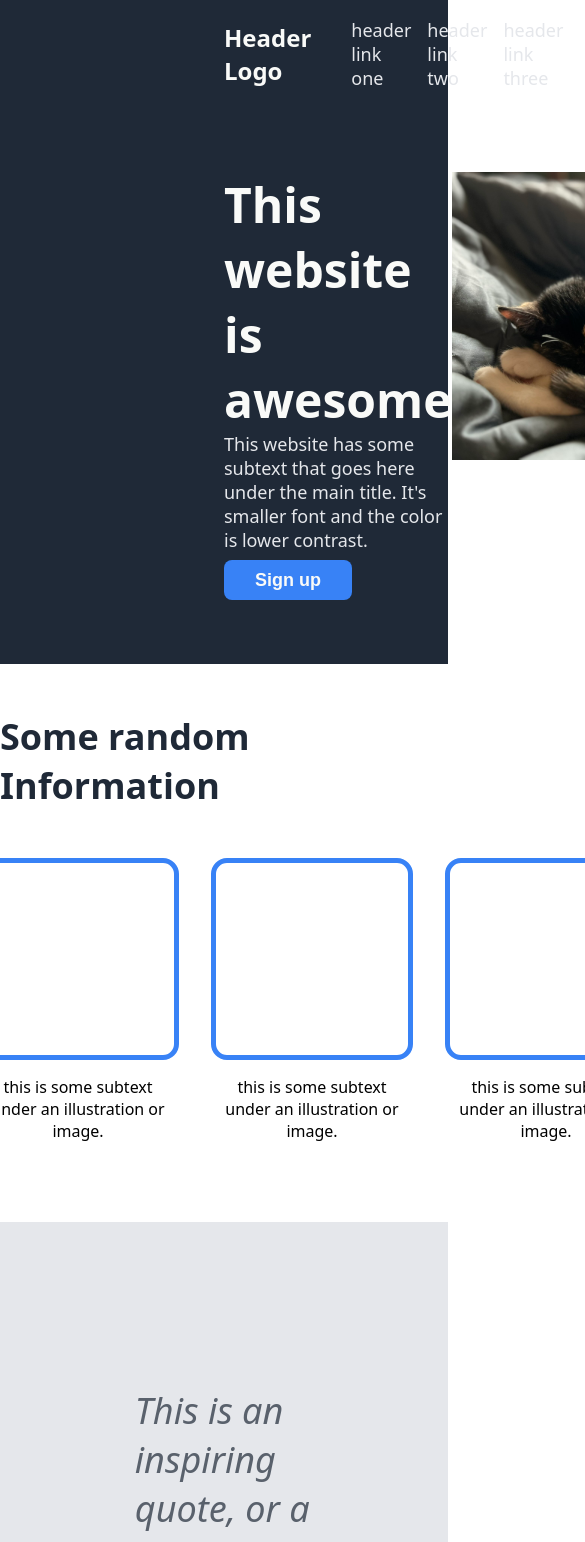
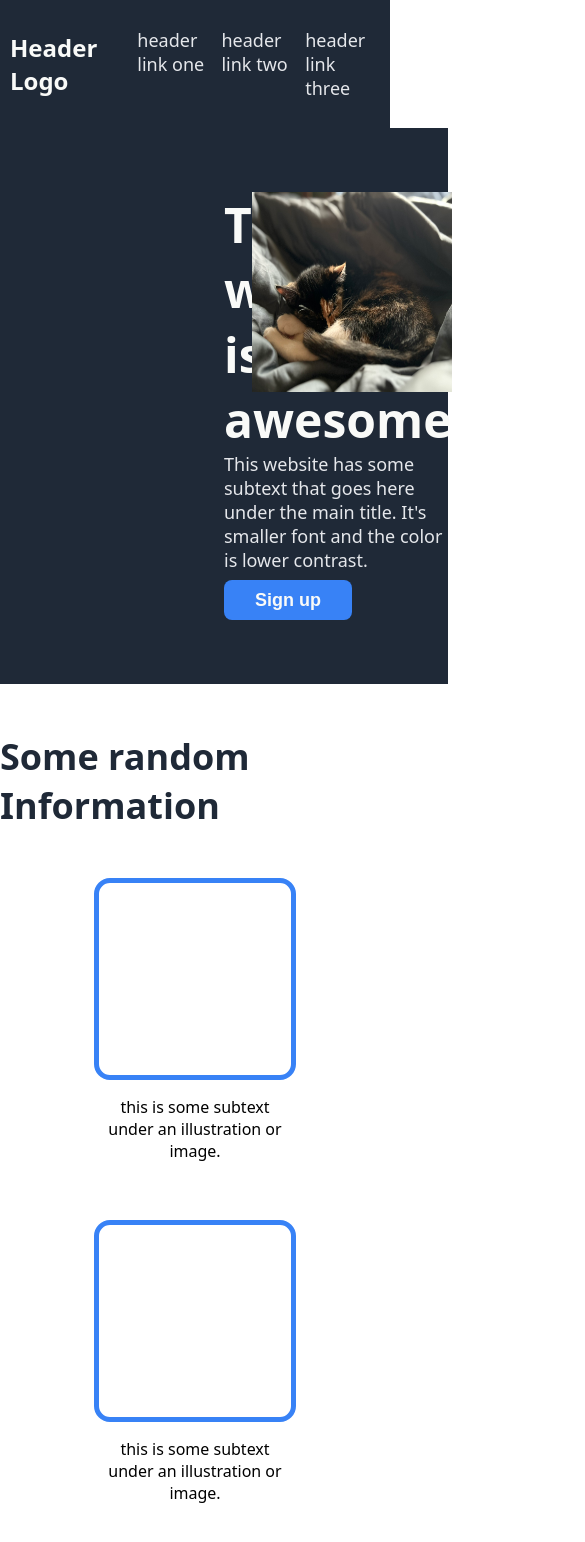
Before and after one commit to Tbiz95/landing-page, a plain HTML site: page index.html in a window 390 px wide. Shown: the top 1542 px of the page, 585 px wide, since content can reach past the window. Drawn offline with Linux system fonts and the light colour scheme.

Commit message:
media queries

```diff
--- a/style.css
+++ b/style.css
@@ -53,15 +53,20 @@ body {
 }
 
 .phantom {
-    max-height: 288px;
-    width: auto;
+    /*max-height: 288px;*/
+    /*width: auto;*/
+    height: 200px;
+    max-width: 200px;
 }
 
 .image {
+    /*display: flex;*/
+    /*justify-content: end;*/
+    /*max-height: 288px;*/
+    /*width: 480px;*/
     display: flex;
     justify-content: end;
-    max-height: 288px;
-    width: 480px;
+    width: 100%;
 }
 
 .header-info button {
@@ -178,3 +183,24 @@ body {
     color:#F9FAF8;
     margin: 24px 0;
 }
+
+
+/*TABLET SIZE*/
+@media screen and (max-width: 1024px) {
+
+  .info-images {
+      flex-direction:column;
+      align-items: center;
+  }
+
+}
+
+/*PHONE SIZE*/
+
+@media screen and (max-width: 560px) {
+
+  .header {
+      padding: 10px;
+  }
+
+}
```
Also changed, not shown: 1 other file.
